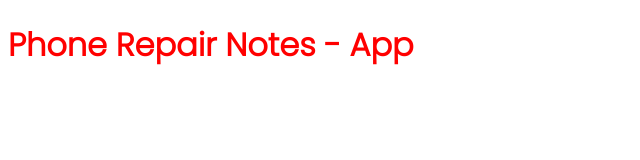
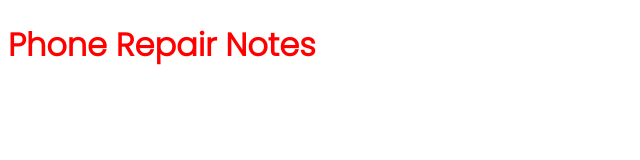
Before and after one commit to Prahyas/PhoneRepairNotes, a website: page public/index.html in a window 1280 px wide. Shown: the whole page, without its empty margins (0-640 px from the left). Drawn offline with Linux system fonts and the light colour scheme.

Commit message:
minor changes

```diff
--- a/public/index.html
+++ b/public/index.html
@@ -7,6 +7,6 @@
     <link rel="stylesheet" href="./index.css" />
   </head>
   <body>
-    <h1>Phone Repair Notes - App</h1>
+    <h1>Phone Repair Notes</h1>
   </body>
 </html>
```
